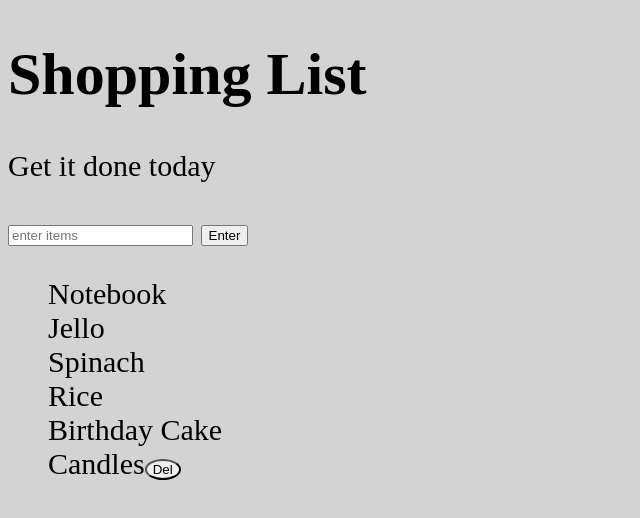
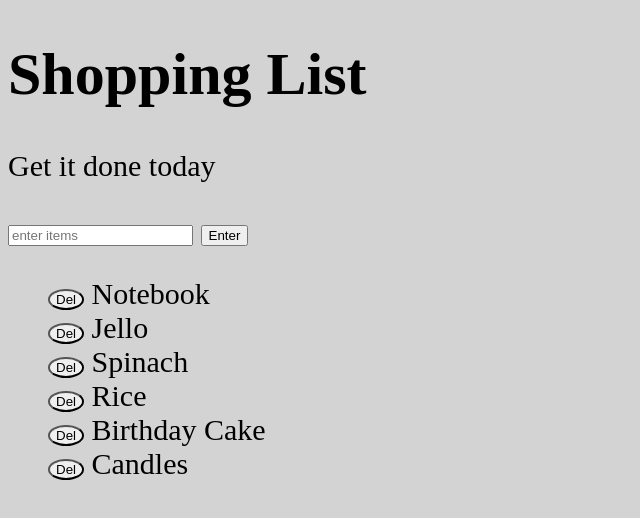
Before and after one commit to stealthman22/Complete-Web-Dev-ZTM, a plain HTML site: page 11 DOM manipulation/exercise/index.html in a window 1280 px wide. Shown: the whole page, without its empty margins (0-640 px from the left). Drawn offline with Linux system fonts and the light colour scheme.

Commit message:
Still not working

```diff
--- a/11 DOM manipulation/exercise/index.html
+++ b/11 DOM manipulation/exercise/index.html
@@ -12,12 +12,12 @@
     <input id="userinput" type="text" placeholder="enter items">
     <button id="enter">Enter</button>
     <ul class="listMenu">
-        <li class="items" random="23">Notebook</li>
-        <li class="items">Jello</li>
-        <li class="items">Spinach</li>
-        <li class="items">Rice</li>
-        <li class="items">Birthday Cake</li>
-        <li class="items">Candles</li>
+        <li class="items" random="23"> <button class="btn">Del</button><span> Notebook</span></li>
+        <li class="items"><button class="btn">Del</button> <span> Jello</span> </li>
+        <li class="items"> <button class="btn">Del</button> <span> Spinach</span> </li>
+        <li class="items"> <button class="btn">Del</button> <span> Rice</span> </li>
+        <li class="items"> <button class="btn">Del</button> <span> Birthday cake</span> </li>
+        <li class="items"> <button class="btn">Del</button> <span> Candles</span></li>
     </ul>
     <script type="text/javascript" src="script.js"></script>
 </body>
--- a/11 DOM manipulation/exercise/script.js
+++ b/11 DOM manipulation/exercise/script.js
@@ -1,36 +1,50 @@
 var button = document.getElementById("enter");
 var input = document.getElementById("userinput");
 var ul = document.querySelector("ul");
-var lists = document.querySelectorAll('.listMenu > li');
+var lists = document.querySelectorAll('.listMenu > span');
+var btns = document.querySelectorAll('.listMenu > button');
 
 
 // Create list buttons
 
 
 
-// append btn
+// append btns
 
 
-var btn = document.createElement('button');
-btn.appendChild(document.createTextNode('Del'));
 
 
-ul.appendChild(btn);
 
-btn.classList.add('btn');
+/*
+for (let i = 0; i < btns; i++) {
 
-//lists.forEach(list => list.appendChild(btn));
-
-console.log(btn);
+    var btns = document.createElement('button');
+    btns.appendChild(document.createTextNode('Del'));
+    btns.classList.add('btn');
+    ul.appendChild(btns);
+    console.log(btns);
+    lists.appendChild(btns);
 
 
-function appendButton() {
+} */
+
+
+
+//ul.appendChild(btns);
+
+
+
+//lists.forEach(list => list.appendChild(btns));
+
+
+
+/* function appendButton() {
     for (let i = 0; i < lists.length; i++) {
-        lists.forEach(list => list.appendChild(btn));
+        x.map(list => list.appendChild(btns));
     }
 }
 
-appendButton();
+appendButton(); */
 
 
 
@@ -50,7 +64,7 @@ function createListElement() {
     // Adds the item class to dynamically created li
     li.classList.add('items');
 
-    li.appendChild(btn);
+    li.appendChild(btns);
 
     // Add event listener
     li.addEventListener('click', () => {
@@ -74,8 +88,12 @@ function addListAfterKeypress(event) {
 }
 
 function toggleDone() {
-    console.log(this)
+
     this.classList.toggle('done');
+}
+
+function deleteItem(e) {
+    console.log(e);
 }
 
 
@@ -88,4 +106,6 @@ button.addEventListener("click", addListAfterClick);
 
 input.addEventListener("keypress", addListAfterKeypress);
 
-lists.forEach(list => list.addEventListener('click', toggleDone))
+lists.forEach(list => list.addEventListener('click', toggleDone));
+
+btns.forEach(btn => btn.addEventListener('click', deleteItem));
--- a/11 DOM manipulation/exercise/style.css
+++ b/11 DOM manipulation/exercise/style.css
@@ -27,3 +27,7 @@ li {
 .btn {
     border-radius: 80%;
 }
+
+.delete {
+    display: none;
+}
```
